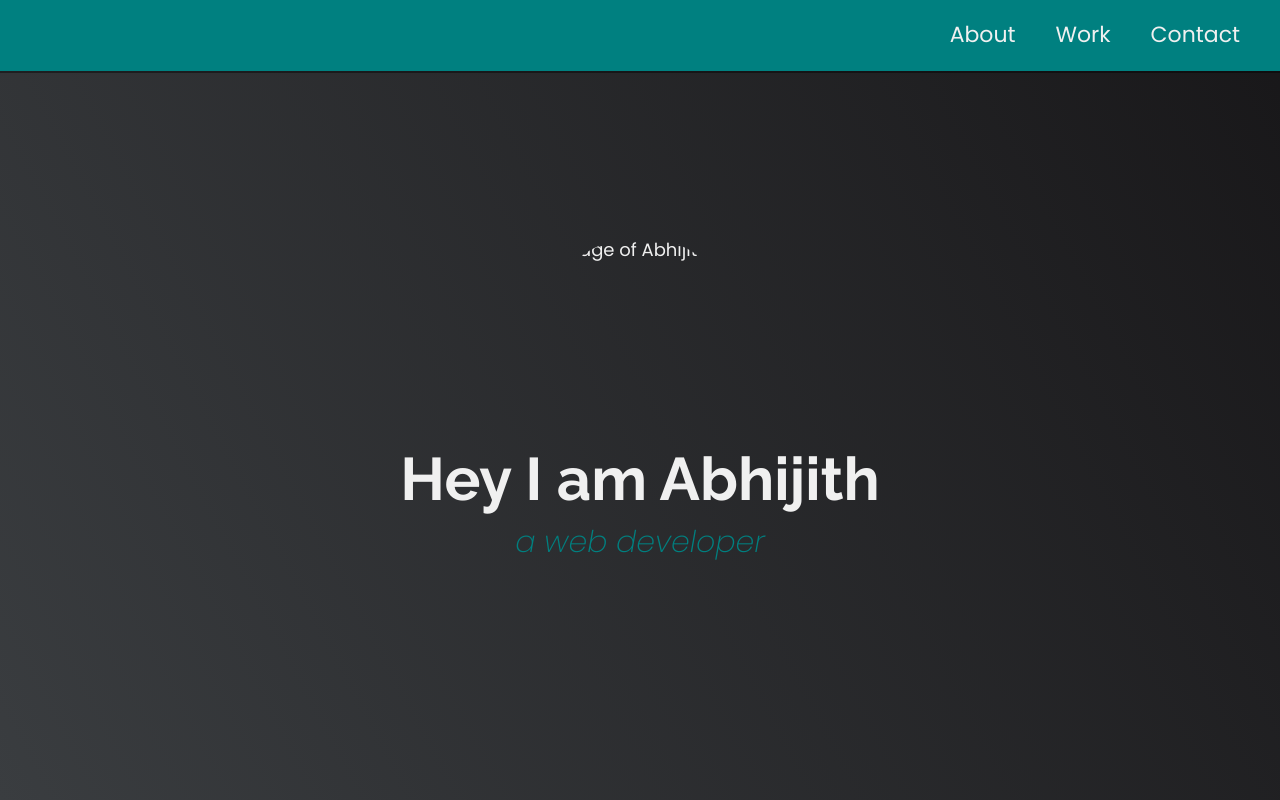
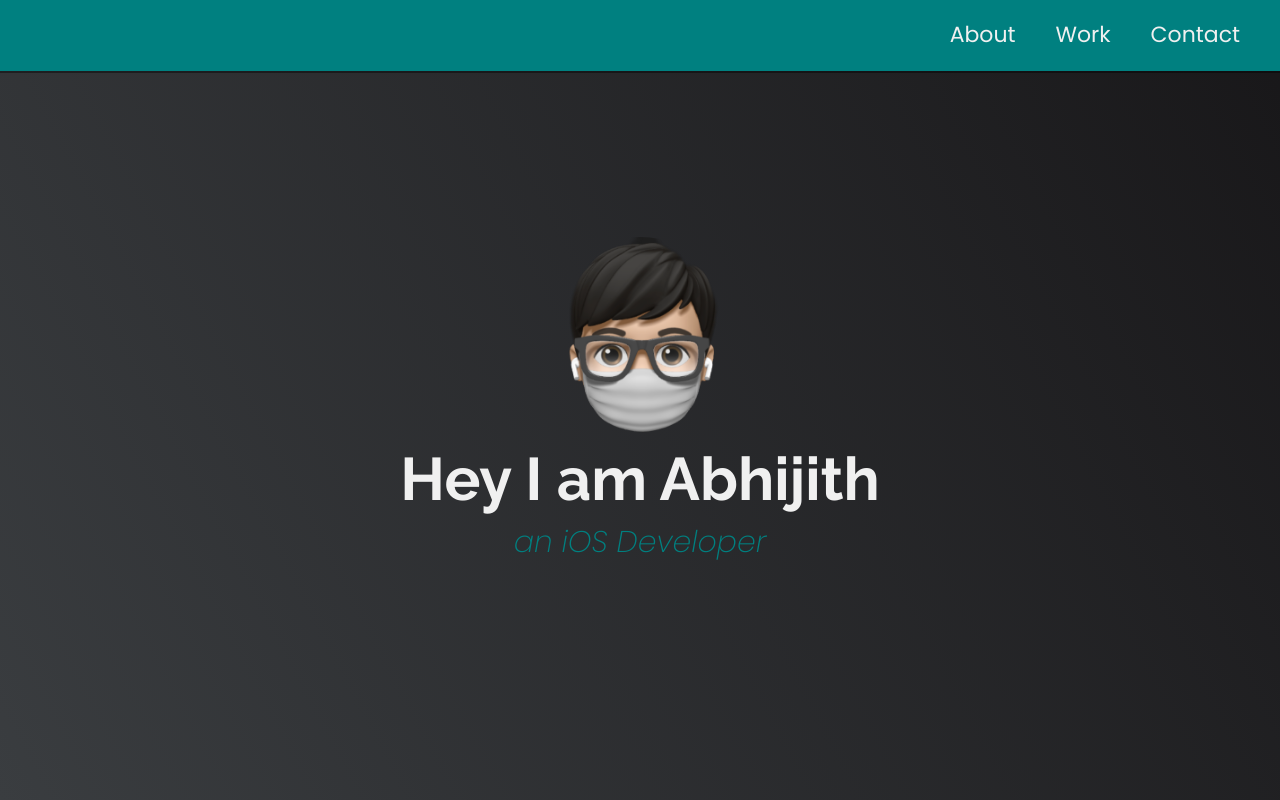
Before and after one commit to 13X02/portfolio, a plain HTML site: page index.html in a window 1280 px wide. Shown: the top 800 px of the page. Drawn offline with Linux system fonts and the light colour scheme.

Commit message:
images added

```diff
--- a/index.html
+++ b/index.html
@@ -33,10 +33,10 @@
 
     <section id="welcome-section" class="welcome-section">
         <img id="main-img" class="img-responsive img-circle"
-            src=""
+            src="assets/dp.png"
             alt="Image of Abhijith">
         <h1>Hey I am Abhijith</h1>
-        <p>a web developer</p>
+        <p>an iOS Developer</p>
     </section>
 
 
```
Also changed, not shown: assets/dp.png (added), assets/weatherapp.png.
